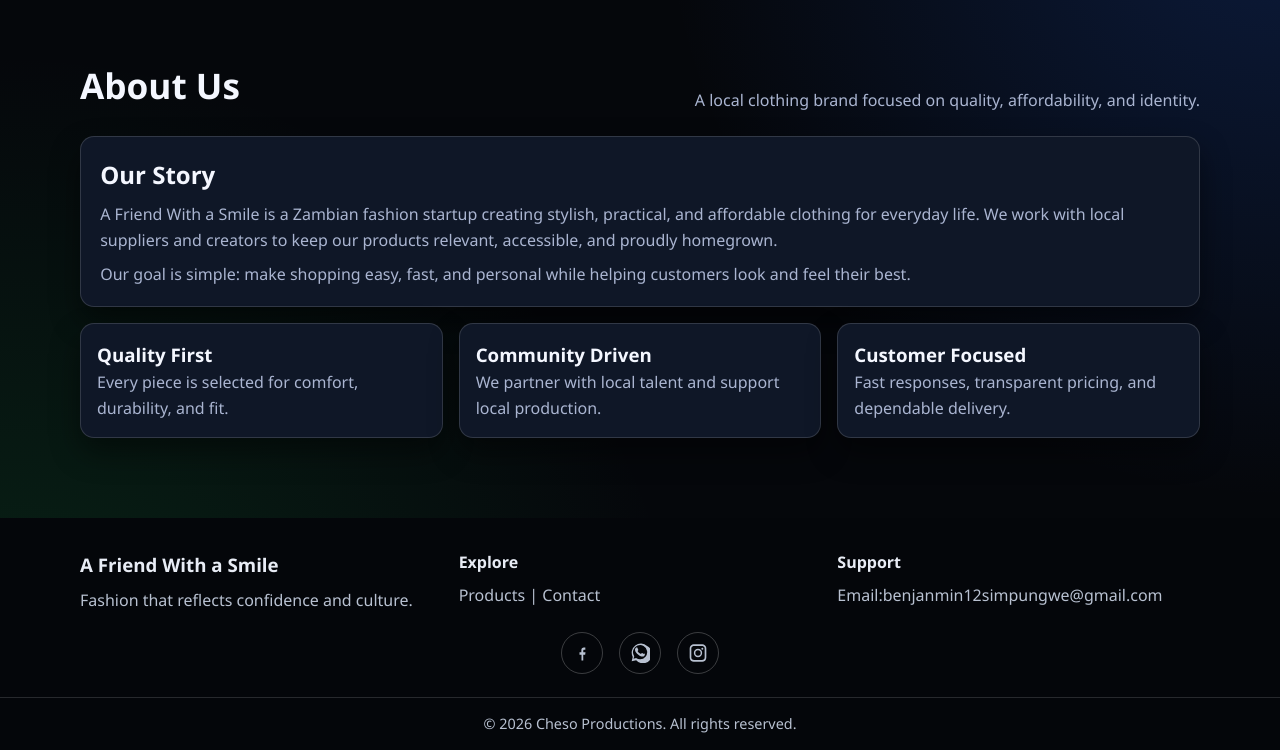
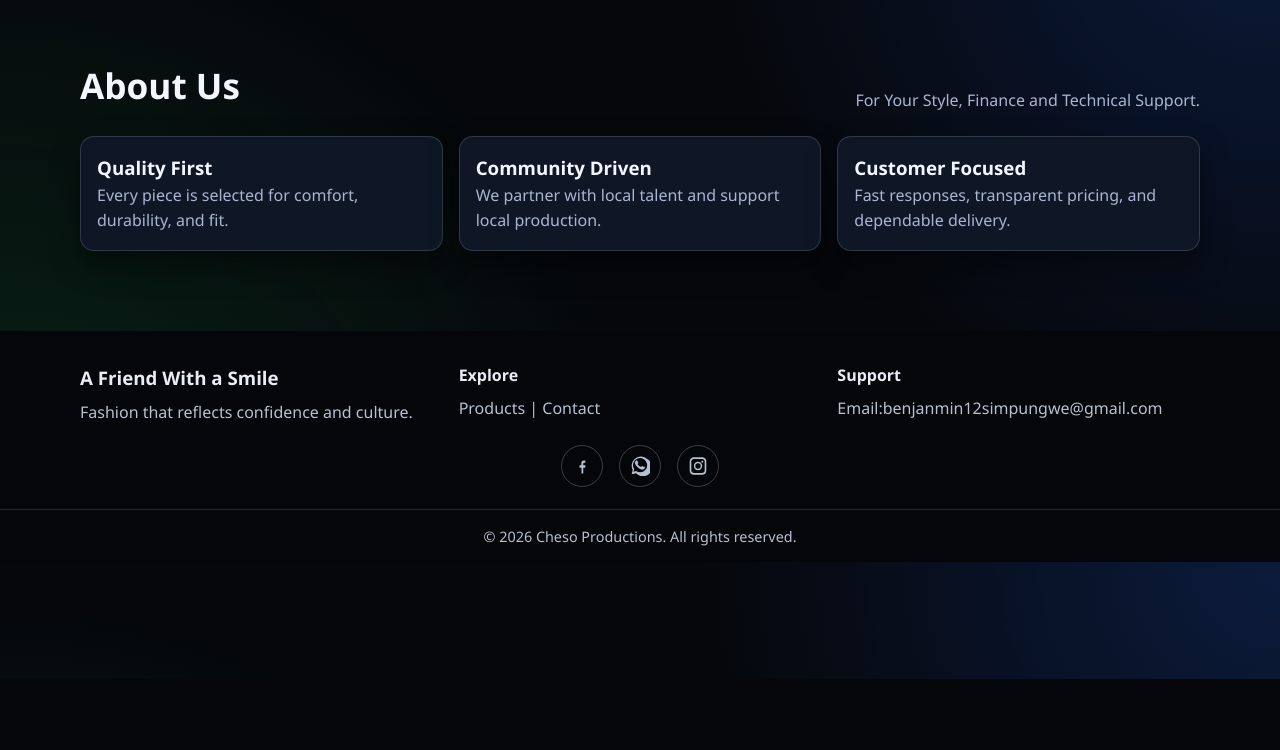
Before and after one commit to chesojohn5-rgb/Friendly-smile, a plain HTML site: page about.html in a window 1280 px wide. Shown: the part 121-871 px from the top of the page. After the commit the page ends 800 px from the top, so only its background shows below. Drawn offline with Linux system fonts and the light colour scheme.

Commit message:
Revise brand description and remove story section
Updated the brand description and removed the story section.

```diff
--- a/about.html
+++ b/about.html
@@ -30,19 +30,10 @@
   <main class="section container">
     <div class="section-heading">
       <h1>About Us</h1>
-      <p class="muted">A local clothing brand focused on quality, affordability, and identity.</p>
+      <p class="muted">For Your Style, Finance and Technical Support.</p>
     </div>
 
-    <section class="about-panel">
-      <h2>Our Story</h2>
-      <p>
-        A Friend With a Smile is a Zambian fashion startup creating stylish, practical, and affordable clothing for everyday life.
-        We work with local suppliers and creators to keep our products relevant, accessible, and proudly homegrown.
-      </p>
-      <p>
-        Our goal is simple: make shopping easy, fast, and personal while helping customers look and feel their best.
-      </p>
-    </section>
+
 
     <section class="cards-3 values">
       <article class="value-card">
```
